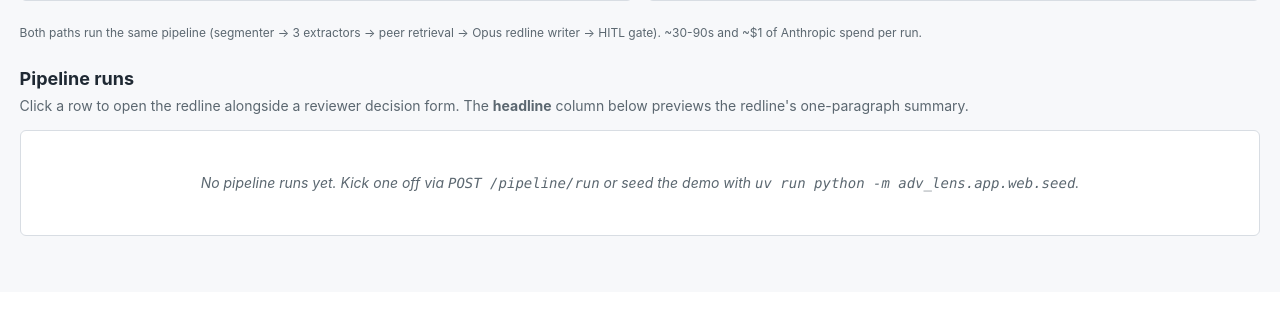
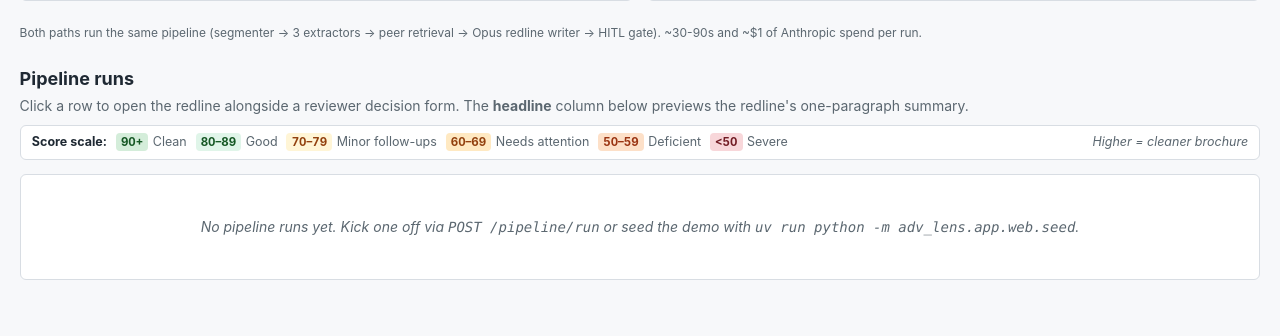
Before and after one commit to rscolling/adv-lens, a Python web app: template src/adv_lens/app/web/templates/review_list.html.j2 in a window 1280 px wide. Shown: the part 764-1100 px from the top of the page. Before the commit the page ends 1000 px from the top, so only its background shows below. Run offline with Jinja, Linux system fonts and the light colour scheme; the template is opened without the code that fills it, so the values that code supplies are empty.

Commit message:
Add score-scale legend, six-band score colours, and dashboard screenshots
The dashboard's score column previously rendered '68' with no scale, so
a first-time visitor couldn't tell whether 68 was good or bad. Adds an
explicit legend strip above the runs table plus per-pill hover tooltips,
and aligns the dashboard's pill colours with the redline renderer's
six-band gauge so the score visual is consistent across surfaces.

- Six score bands matching the redline renderer's _score_colour scheme:
  90+ (clean), 80-89 (good), 70-79 (minor follow-ups), 60-69 (needs
  attention), 50-59 (deficient), <50 (severe)
- Score legend panel above the runs table with all six bands + a
  'Higher = cleaner brochure' note
- Per-pill title tooltip describing what the score means in plain
  English (e.g. 'Needs attention before next amendment (0-100, higher
  = cleaner brochure)')
- Same band macro on both list and detail templates for consistency
- Legacy three-class score-good/warn/bad CSS retained in base.html.j2
  so any external embed of the same template doesn't break

Plus README and user-manual screenshots — the storyboard PNG was a
synthetic illustration, not a real screenshot. Now both embed actual
dashboard captures (list view + detail view) so a hiring manager sees
the live UI before cloning. Captured via Chrome headless against the
local server at localhost:8000.

- docs/images/dashboard-list.png — list view at 1440x1180, shows
  intro panel + workflow strip + intake forms + score legend + table
- docs/images/dashboard-detail.png — detail view at 1440x1080, shows
  back link, header, redline iframe, decision form, decision history
- README's 'Reviewer UI' section embeds both
- user-manual.md § 6.3.1 / § 6.3.2 embed the same screenshots
- user-manual.pdf rebuilt (1.85MB, was 1.67MB)

292 tests / ruff clean.

Co-Authored-By: Claude Opus 4.7 (1M context) <noreply@anthropic.com>

```diff
--- a/docs/user-manual.html
+++ b/docs/user-manual.html
@@ -1054,6 +1054,7 @@ at <code>/review</code></h2>
 (FastAPI + Jinja2 + HTMX), no SPA build step, no client-side state.
 Ships in <code>src/adv_lens/app/web/</code> and is mounted on the same
 FastAPI app the JSON endpoints below run on.</p>
+<p><img src="images/dashboard-list.png" alt="Dashboard list view" /></p>
 <h3 id="631-what-the-page-shows">6.3.1 What the page shows</h3>
 <ul>
 <li><strong>Intro panel</strong> — one-paragraph elevator pitch + 3-step
@@ -1088,6 +1089,8 @@ status pill (queued / running / complete / failed), score
 created timestamp.</li>
 </ul>
 <h3 id="632-the-detail-page">6.3.2 The detail page</h3>
+<p><img src="images/dashboard-detail.png"
+alt="Dashboard detail view" /></p>
 <p>Clicking a row opens <code>/review/{trace_id}</code>:</p>
 <ul>
 <li>A back link (<code>← All runs</code>) at the top.</li>
--- a/src/adv_lens/app/web/templates/base.html.j2
+++ b/src/adv_lens/app/web/templates/base.html.j2
@@ -82,9 +82,34 @@
     padding: 0.15em 0.55em; border-radius: 4px; font-weight: 700;
     font-variant-numeric: tabular-nums;
   }
+  /* Six bands mirror the redline renderer's _score_colour scheme so the
+     pill colour in the dashboard matches what reviewers see in the
+     iframe's score gauge. */
+  .score-band-90 { background: #d4edda; color: #155724; }   /* 90-100 — clean */
+  .score-band-80 { background: #e0f5e9; color: #155724; }   /* 80-89 — good */
+  .score-band-70 { background: #fff5d6; color: #92400e; }   /* 70-79 — minor */
+  .score-band-60 { background: #ffe9c2; color: #92400e; }   /* 60-69 — needs attention */
+  .score-band-50 { background: #fde0c8; color: #9a3412; }   /* 50-59 — deficient */
+  .score-band-lo { background: #f8d7da; color: #721c24; }   /* 0-49  — severe */
+  /* Legacy three-class names — keep so old detail-page references don't break. */
   .score-good { background: #e0f5e9; color: #155724; }
   .score-warn { background: #fff5d6; color: #92400e; }
   .score-bad  { background: #f8d7da; color: #721c24; }
+
+  .score-legend {
+    display: flex; flex-wrap: wrap; align-items: center; gap: 0.5em 0.7em;
+    margin: 0.4em 0 0.8em; padding: 0.6em 0.9em;
+    background: var(--panel); border: 1px solid var(--border); border-radius: 6px;
+    font-size: 12.5px;
+  }
+  .score-legend strong { color: var(--fg); }
+  .score-legend .legend-item {
+    display: inline-flex; align-items: center; gap: 0.35em;
+    color: var(--muted); white-space: nowrap;
+  }
+  .score-legend .legend-item .score-pill {
+    font-size: 11.5px; padding: 0.05em 0.45em; min-width: 0;
+  }
 
   .muted { color: var(--muted); }
   .empty { color: var(--muted); font-style: italic; padding: 2em 0; text-align: center; }
--- a/src/adv_lens/app/web/templates/review_list.html.j2
+++ b/src/adv_lens/app/web/templates/review_list.html.j2
@@ -1,5 +1,28 @@
 {% extends "base.html.j2" %}
 {% block title %}Pending review — ADV-Lens{% endblock %}
+
+{% macro score_band(score) -%}
+  {%- if score is none -%}
+  {%- elif score >= 90 -%}score-band-90
+  {%- elif score >= 80 -%}score-band-80
+  {%- elif score >= 70 -%}score-band-70
+  {%- elif score >= 60 -%}score-band-60
+  {%- elif score >= 50 -%}score-band-50
+  {%- else -%}score-band-lo
+  {%- endif -%}
+{%- endmacro %}
+
+{% macro score_label(score) -%}
+  {%- if score is none -%}—
+  {%- elif score >= 90 -%}Clean — minimal follow-up
+  {%- elif score >= 80 -%}Good — minor cleanup
+  {%- elif score >= 70 -%}Minor follow-ups recommended
+  {%- elif score >= 60 -%}Needs attention before next amendment
+  {%- elif score >= 50 -%}Deficient — material gaps to address
+  {%- else -%}Severe — defer release pending revision
+  {%- endif -%}
+{%- endmacro %}
+
 {% block content %}
 
 <section class="intro">
@@ -134,6 +157,17 @@
   The <strong>headline</strong> column below previews the redline's one-paragraph summary.
 </p>
 
+<div class="score-legend" title="Compliance score (0–100, higher = cleaner brochure)">
+  <strong>Score scale:</strong>
+  <span class="legend-item"><span class="score-pill score-band-90">90+</span> Clean</span>
+  <span class="legend-item"><span class="score-pill score-band-80">80–89</span> Good</span>
+  <span class="legend-item"><span class="score-pill score-band-70">70–79</span> Minor follow-ups</span>
+  <span class="legend-item"><span class="score-pill score-band-60">60–69</span> Needs attention</span>
+  <span class="legend-item"><span class="score-pill score-band-50">50–59</span> Deficient</span>
+  <span class="legend-item"><span class="score-pill score-band-lo">&lt;50</span> Severe</span>
+  <span class="legend-item" style="margin-left:auto;font-style:italic">Higher = cleaner brochure</span>
+</div>
+
 <div class="panel" style="padding:0">
   {% if rows %}
   <table>
@@ -156,10 +190,8 @@
         <td><span class="pill pill-{{ r.status }}">{{ r.status }}</span></td>
         <td>
           {% if r.score is not none %}
-            {% if r.score >= 80 %}<span class="score-pill score-good">{{ r.score }}</span>
-            {% elif r.score >= 60 %}<span class="score-pill score-warn">{{ r.score }}</span>
-            {% else %}<span class="score-pill score-bad">{{ r.score }}</span>
-            {% endif %}
+            <span class="score-pill {{ score_band(r.score) }}"
+                  title="{{ score_label(r.score) }} (0–100, higher = cleaner brochure)">{{ r.score }}</span>
           {% else %}<span class="muted">—</span>{% endif %}
         </td>
         <td>{{ r.finding_count }}</td>
```
Also changed, not shown: docs/user-manual.md (+4 -0 lines), src/adv_lens/app/web/templates/review_detail.html.j2 (+25 -4 lines), README.md, 3 other files.
